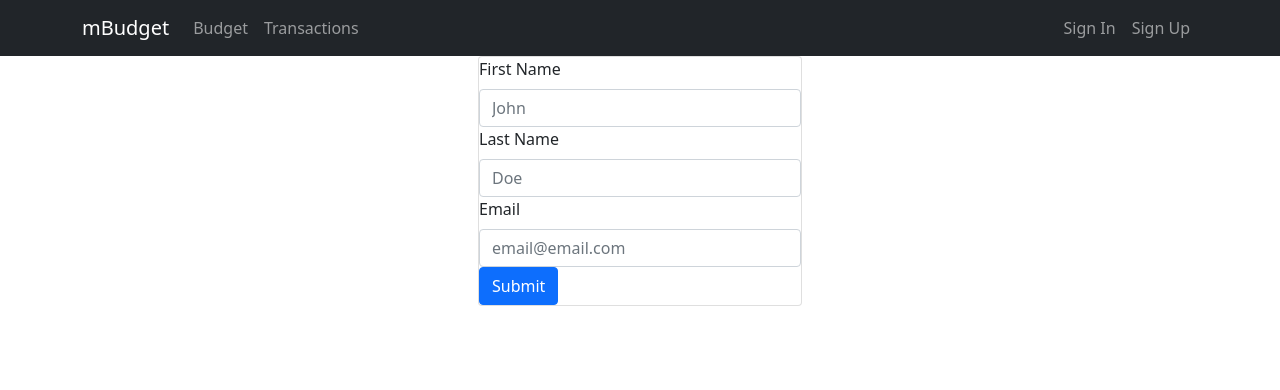
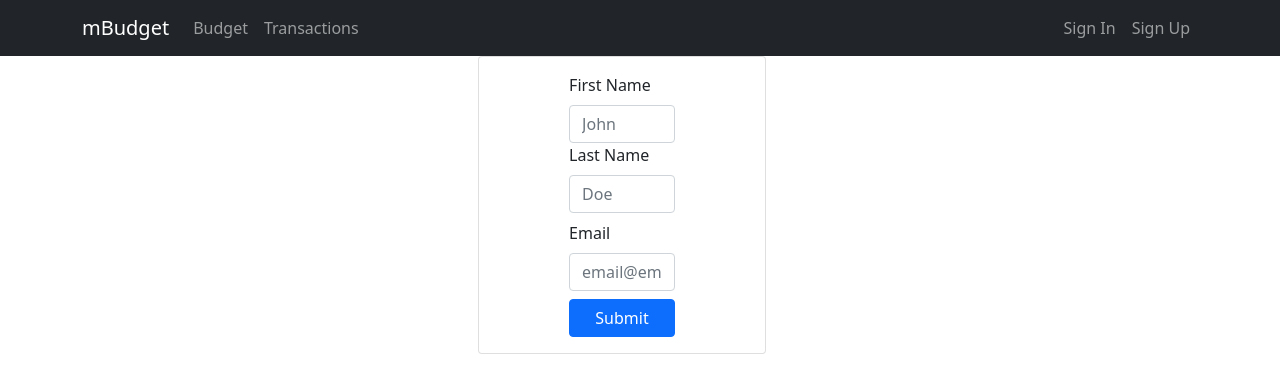
Before and after one commit to marnoux/mbudget, a Next.js app: page /SignUp in a window 1280 px wide. Shown: the top 390 px of the page. Built offline with nearby package versions, Linux system fonts and the light colour scheme.

Commit message:
Add card to sign up

```diff
--- a/src/components/Authentication/SignUp/SignUp.tsx
+++ b/src/components/Authentication/SignUp/SignUp.tsx
@@ -1,6 +1,6 @@
 import { Formik, FormikHelpers, Field } from 'formik';
 import React from 'react';
-import { Button, Card, Form } from 'react-bootstrap';
+import { Button, Card, Form, Stack } from 'react-bootstrap';
 
 interface Values {
 	firstName: string;
@@ -10,7 +10,8 @@ interface Values {
 
 const SignUp = () => {
 	return (
-		<Card>
+		<Card style={{ width: '18rem' }}>
+			<Card.Body>
 				<Formik
 					initialValues={{
 						firstName: '',
@@ -25,9 +26,15 @@ const SignUp = () => {
 					}}
 				>
 					<Form>
+						<Stack gap={2} className='col-md-5 mx-auto'>
 							<Form.Group>
 								<Form.Label htmlFor='firstName'>First Name</Form.Label>
-						<Field id='firstName' component={Form.Control} name='firstName' placeholder='John' />
+								<Field
+									id='firstName'
+									component={Form.Control}
+									name='firstName'
+									placeholder='John'
+								/>
 
 								<Form.Label htmlFor='lastName'>Last Name</Form.Label>
 								<Field id='lastName' component={Form.Control} name='lastName' placeholder='Doe' />
@@ -45,8 +52,10 @@ const SignUp = () => {
 							</Form.Group>
 
 							<Button type='submit'>Submit</Button>
+						</Stack>
 					</Form>
 				</Formik>
+			</Card.Body>
 		</Card>
 	);
 };
```
Lines whose indentation alone changed are shown as unchanged.
